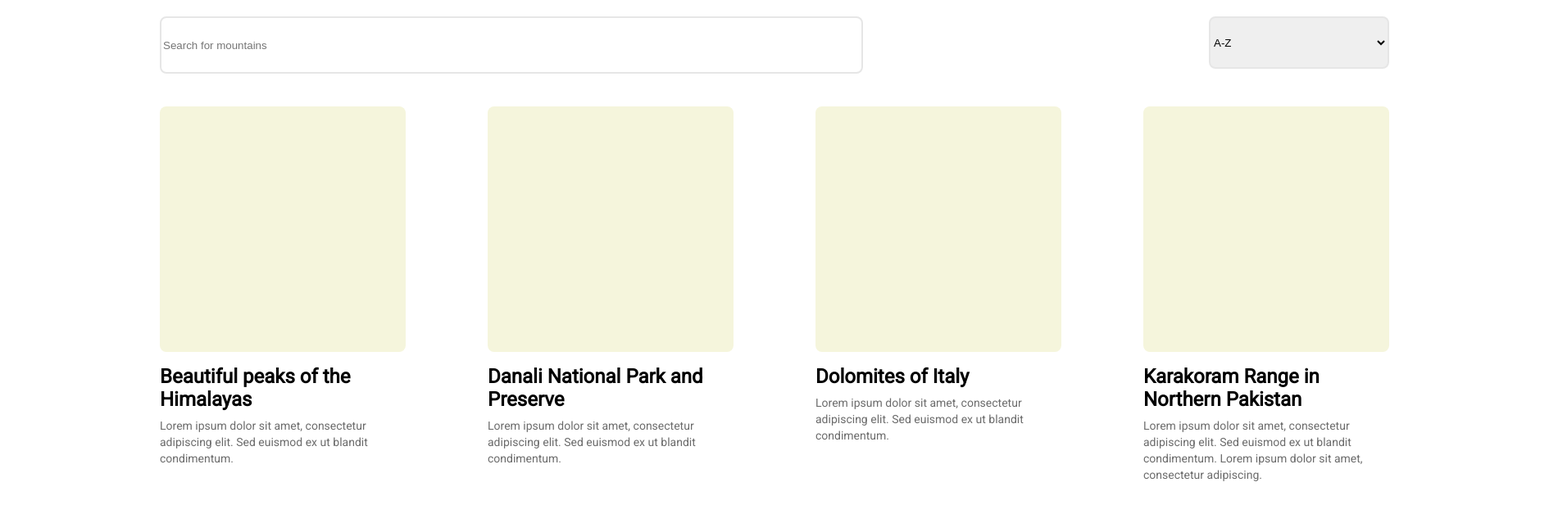
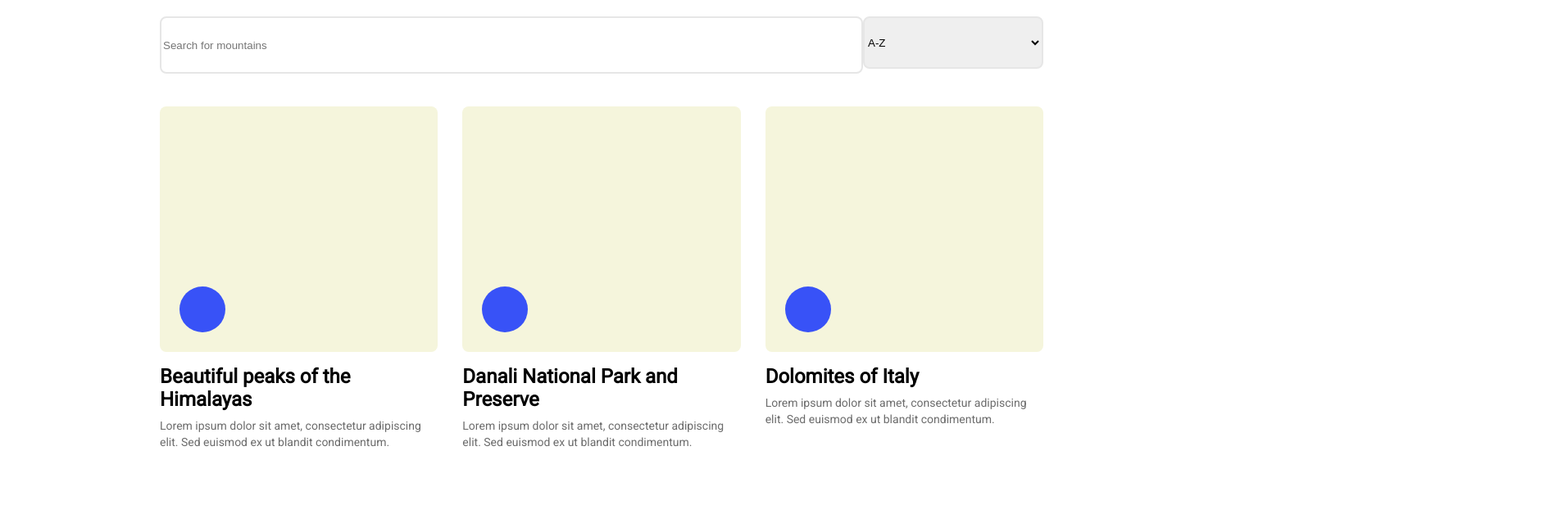
Before and after one commit to jrpt1017/mountain-webpage, a React (Create React App) app: page / in a window 1280 px wide. Shown: the part 520-1148 px from the top of the page at 82% size, 1890 px wide, since content can reach past the window. Built offline with nearby package versions, Linux system fonts and the light colour scheme.

Commit message:
Implement circle icon inside card item

```diff
--- /dev/null
+++ b/src/components/MainContent/CardItem/CircleIcon.js
@@ -0,0 +1,7 @@
+import React from "react";
+import "./index.scss";
+const CircleIcon = () => {
+  return <div className="circle-icon" />;
+};
+
+export default CircleIcon;
--- a/src/components/MainContent/CardItem/index.js
+++ b/src/components/MainContent/CardItem/index.js
@@ -1,9 +1,12 @@
 import React from "react";
 import "./index.scss";
+import CircleIcon from "./CircleIcon";
 const CardItem = ({ title, description }) => {
   return (
     <div className="card-item">
-      <div className="image-container" />
+      <div className="image-container">
+        <CircleIcon />
+      </div>
       <div className="text-content">
         <div className="card-title">{title}</div>
         <div className="card-description">{description}</div>
--- a/src/components/MainContent/CardItem/index.scss
+++ b/src/components/MainContent/CardItem/index.scss
@@ -1,13 +1,24 @@
 .card-item {
-  width: 300px;
+  // width: 300px;
   height: 436px;
-  grid-column: span 3;
+  // grid-column: span 3;
 
   .image-container {
     height: 300px;
     border-radius: 8px;
     background-color: beige;
     margin-bottom: 16px;
+    position: relative;
+
+    .circle-icon {
+      height: 56px;
+      width: 56px;
+      background-color: #3852F7;
+      position: absolute;
+      border-radius: 50%;
+      bottom: 24px;
+      left: 24px;
+    }
   }
   .text-content {
     height: 136px;
--- a/src/components/MainContent/CardList/index.scss
+++ b/src/components/MainContent/CardList/index.scss
@@ -1,7 +1,8 @@
 .cardlist-container {
   display: grid;
-  grid-template-columns: repeat(12, 1fr);
-  column-gap: 100px;
+  column-gap: 30px;
   justify-content: center;
   row-gap: 64px;
+  grid-template-columns: repeat(auto-fit, minmax(300px, 1fr));
+  grid-auto-rows: 436px;
 }
```
